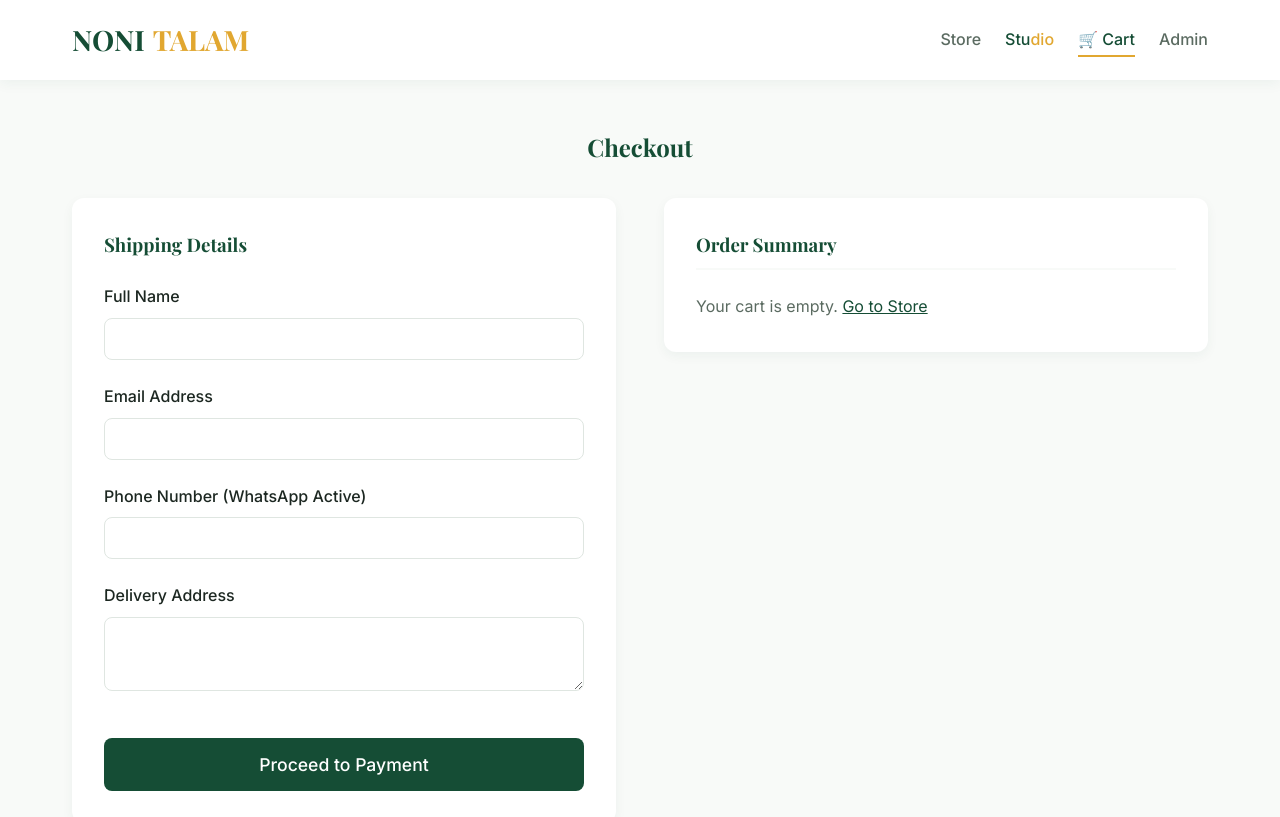
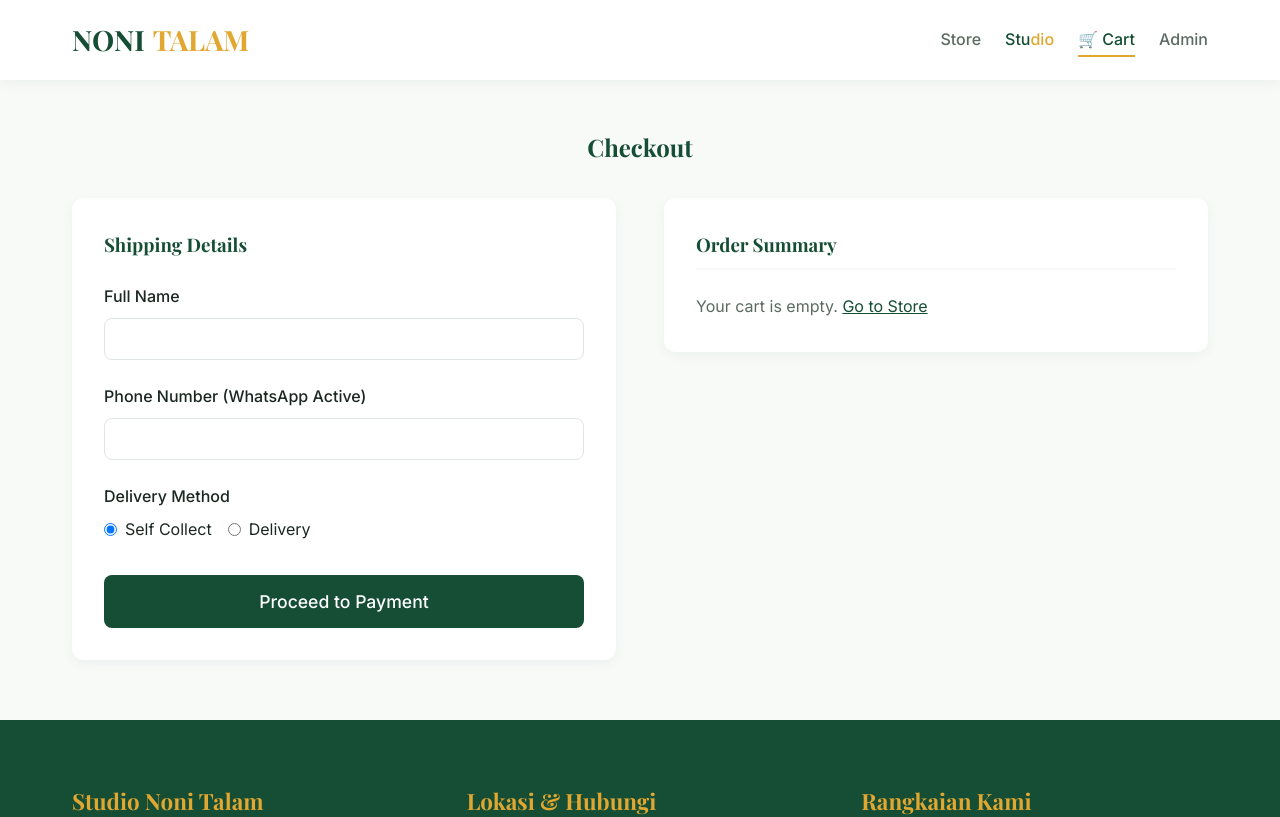
Before and after one commit to mirzu-code/produk-noni-talam, a React (Vite) app: page /checkout in a window 1280 px wide. Shown: the top 817 px of the page. Built offline with nearby package versions, Linux system fonts and the light colour scheme; a web font is replaced by a local one.

Commit message:
Update Checkout.jsx

```diff
--- a/src/pages/Checkout.jsx
+++ b/src/pages/Checkout.jsx
@@ -8,13 +8,14 @@ const Checkout = () => {
   const [step, setStep] = useState(1); // 1: Cart & Details, 2: Payment Gateway, 3: Receipt
   const [isProcessing, setIsProcessing] = useState(false);
   const [paymentMethod, setPaymentMethod] = useState('qr');
+  const [deliveryMethod, setDeliveryMethod] = useState('self_collect');
+  const [deliveryRegion, setDeliveryRegion] = useState('');
 
   // Noni Talam Admin WhatsApp Number (Gantikan dengan nombor sebenar anda)
   const ADMIN_WHATSAPP = '60183168944';
 
   const [customerDetails, setCustomerDetails] = useState({
     name: '',
-    email: '',
     phone: '',
     address: ''
   });
@@ -37,7 +38,18 @@ const Checkout = () => {
     message += `*Customer Details:*\n`;
     message += `Name: ${customerDetails.name}\n`;
     message += `Phone: ${customerDetails.phone}\n`;
-    message += `Address: ${customerDetails.address}\n\n`;
+    message += `Delivery Method: ${deliveryMethod === 'self_collect' ? 'Self Collect' : 'Delivery'}\n`;
+
+    if (deliveryMethod === 'delivery') {
+      let regionText = '';
+      if (deliveryRegion === 'peninsular') regionText = 'Peninsular Malaysia';
+      else if (deliveryRegion === 'sabah_sarawak') regionText = 'Sabah & Sarawak';
+      else if (deliveryRegion === 'other') regionText = 'Other Country';
+      message += `Region: ${regionText}\n`;
+      message += `Address: ${customerDetails.address}\n\n`;
+    } else {
+      message += `\n`;
+    }
 
     message += `*Order Items:*\n`;
     cart.forEach(item => {
@@ -63,6 +75,8 @@ const Checkout = () => {
         orderId: orderId,
         date: new Date().toLocaleString(),
         customer: { ...customerDetails },
+        deliveryMethod,
+        deliveryRegion,
         items: [...cart],
         total: total,
         method: paymentMethod.toUpperCase()
@@ -127,17 +141,40 @@ const Checkout = () => {
                   <input type="text" name="name" className="form-control" required value={customerDetails.name} onChange={handleInputChange} />
                 </div>
                 <div className="form-group">
-                  <label className="form-label">Email Address</label>
-                  <input type="email" name="email" className="form-control" required value={customerDetails.email} onChange={handleInputChange} />
-                </div>
-                <div className="form-group">
                   <label className="form-label">Phone Number (WhatsApp Active)</label>
                   <input type="tel" name="phone" className="form-control" required value={customerDetails.phone} onChange={handleInputChange} />
                 </div>
-                <div className="form-group">
-                  <label className="form-label">Delivery Address</label>
-                  <textarea name="address" className="form-control" rows="3" required value={customerDetails.address} onChange={handleInputChange}></textarea>
+
+                <div className="form-group" style={{ marginBottom: '1rem' }}>
+                  <label className="form-label" style={{ display: 'block', marginBottom: '0.5rem' }}>Delivery Method</label>
+                  <div style={{ display: 'flex', gap: '1rem' }}>
+                    <label style={{ display: 'flex', alignItems: 'center', gap: '0.5rem', cursor: 'pointer' }}>
+                      <input type="radio" name="deliveryMethod" value="self_collect" checked={deliveryMethod === 'self_collect'} onChange={() => setDeliveryMethod('self_collect')} /> Self Collect
+                    </label>
+                    <label style={{ display: 'flex', alignItems: 'center', gap: '0.5rem', cursor: 'pointer' }}>
+                      <input type="radio" name="deliveryMethod" value="delivery" checked={deliveryMethod === 'delivery'} onChange={() => setDeliveryMethod('delivery')} /> Delivery
+                    </label>
+                  </div>
                 </div>
+
+                {deliveryMethod === 'delivery' && (
+                  <>
+                    <div className="form-group" style={{ marginBottom: '1rem' }}>
+                      <label className="form-label">Delivery Region</label>
+                      <select className="form-control" style={{ width: '100%', padding: '0.5rem', borderRadius: '4px', border: '1px solid #ccc' }} value={deliveryRegion} onChange={(e) => setDeliveryRegion(e.target.value)} required>
+                        <option value="" disabled>Select Region</option>
+                        <option value="peninsular">Peninsular Malaysia</option>
+                        <option value="sabah_sarawak">Sabah and Sarawak</option>
+                        <option value="other">Other Country</option>
+                      </select>
+                    </div>
+                    <div className="form-group">
+                      <label className="form-label">Delivery Address</label>
+                      <textarea name="address" className="form-control" rows="3" required value={customerDetails.address} onChange={handleInputChange}></textarea>
+                    </div>
+                  </>
+                )}
+
                 <button type="submit" className="btn btn-primary" style={{ width: '100%', padding: '1rem', fontSize: '1.1rem', marginTop: '1rem' }} disabled={cart.length === 0}>
                   Proceed to Payment
                 </button>
@@ -247,9 +284,13 @@ const Checkout = () => {
                 <span style={{ color: 'var(--color-text-muted)' }}>Date:</span>
                 <strong>{receiptData.date}</strong>
               </div>
-              <div style={{ display: 'flex', justifyContent: 'space-between' }}>
+              <div style={{ display: 'flex', justifyContent: 'space-between', marginBottom: '0.5rem' }}>
                 <span style={{ color: 'var(--color-text-muted)' }}>Payment Method:</span>
                 <strong>{receiptData.method}</strong>
+              </div>
+              <div style={{ display: 'flex', justifyContent: 'space-between' }}>
+                <span style={{ color: 'var(--color-text-muted)' }}>Delivery:</span>
+                <strong>{receiptData.deliveryMethod === 'self_collect' ? 'Self Collect' : 'Delivery'}</strong>
               </div>
             </div>
 
```
